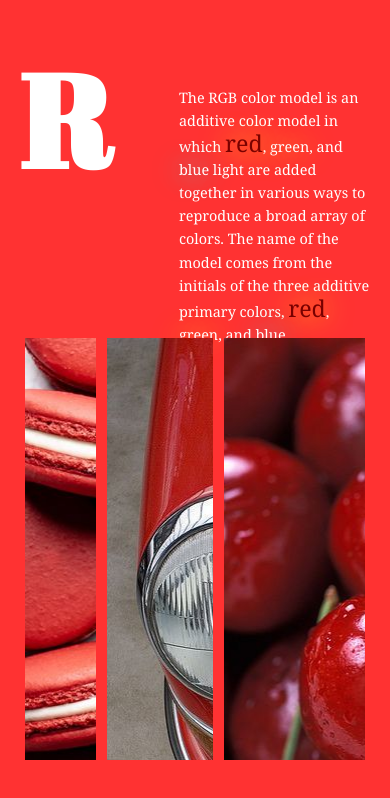
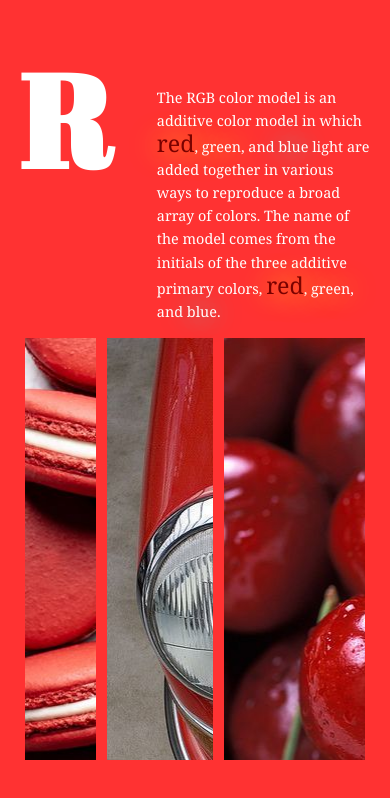
Before and after one commit to marionjun/responsive-screens, a plain HTML site: page index.html in a window 390 px wide. Drawn offline with Linux system fonts and the light colour scheme; a script that the page names is missing.

Commit message:
red updated

```diff
--- a/style.css
+++ b/style.css
@@ -166,10 +166,10 @@ p {
     font-size: 0.9rem;
   }
   .g {
-    font-size: 3rem;
+    font-size: 2rem;
   }
   .b {
-    font-size: 3rem;
+    font-size: 2rem;
   }
   .highlight1 {
     color: white;
```
